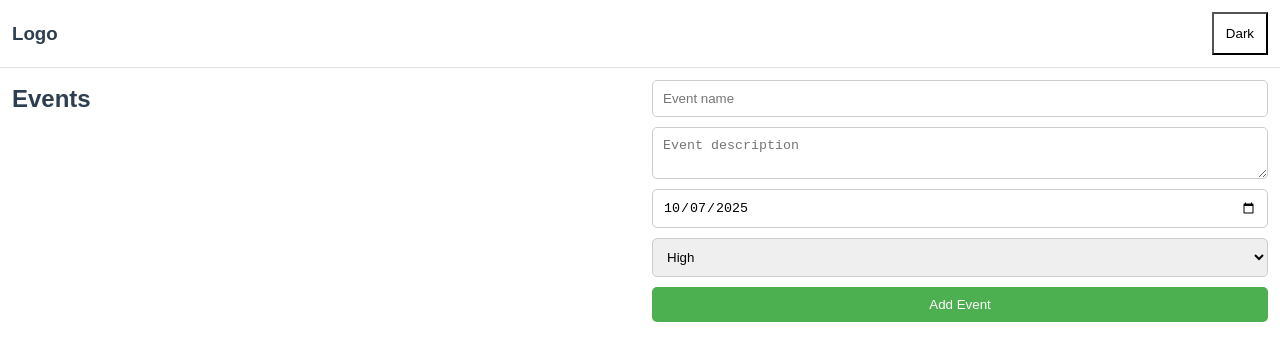
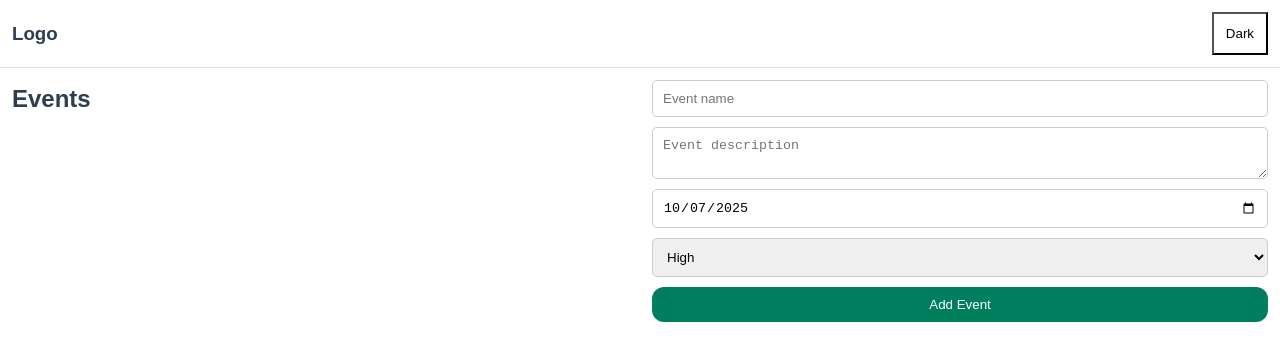
Before and after one commit to ashsajal1/event-tracker, a Vue app: page / in a window 1280 px wide. Shown: the top 360 px of the page. Built offline with nearby package versions, Linux system fonts and the light colour scheme; the HTML template or start-up script is replaced by a standard one.

Commit message:
feat: use btn class

```diff
--- a/src/components/EventForm.vue
+++ b/src/components/EventForm.vue
@@ -8,7 +8,7 @@
       <option value="medium">Medium</option>
       <option value="low">Low</option>
     </select>
-    <button type="submit">Add Event</button>
+    <button class="btn" type="submit">Add Event</button>
   </form>
 </template>
 
```
